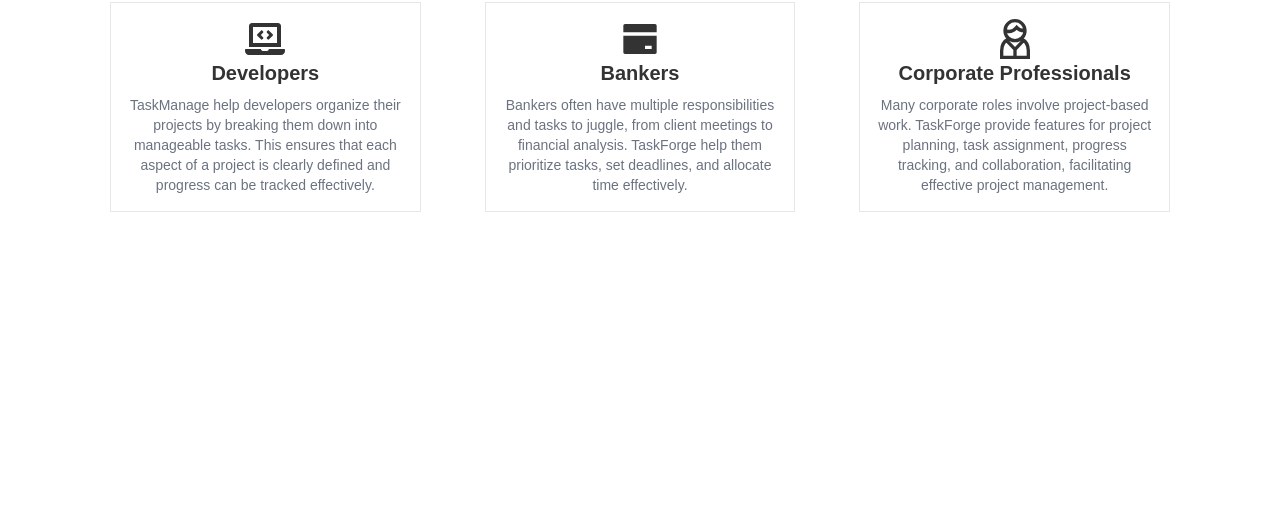
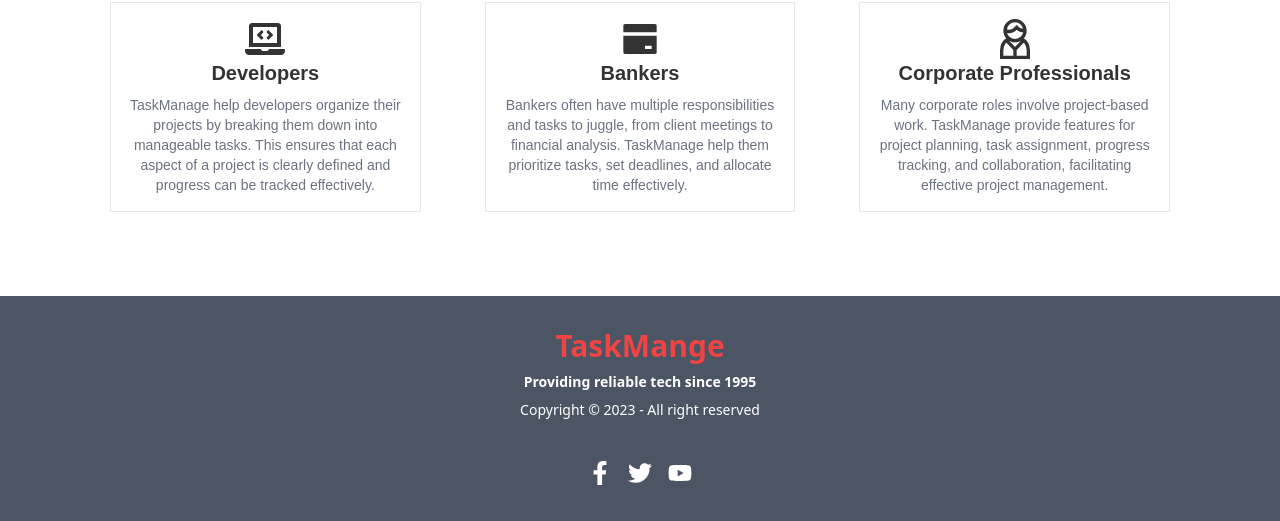
Before and after one commit to Tanvir-Ramim/todo-list-client, a React (Vite) app: page / in a window 1280 px wide. Shown: the part 994-1515 px from the top of the page. Before the commit the page ends 1290 px from the top, so only its background shows below. Built offline with nearby package versions, Linux system fonts and the light colour scheme.

Commit message:
footer add

```diff
--- /dev/null
+++ b/src/components/footer/Footer.jsx
@@ -0,0 +1,46 @@
+import { useEffect } from "react";
+import { Link } from "react-router-dom";
+import { FaFacebookF, FaTwitter, FaYoutube } from "react-icons/fa";
+import Aos from "aos";
+const Footer = () => {
+  useEffect(() => {
+    Aos.init({
+      duration: 1500,
+      easing: 'ease-out-cubic',
+    });
+  }, []);
+  return (
+    <div>
+      <div className="bg-gray-600">
+        <footer data-aos="fade-down" className="footer p-8 footer-center text-white">
+          <aside>
+            <p className="font-bold text-3xl text-red-500">TaskMange</p>
+            <p className="font-bold">Providing reliable tech since 1995</p>
+            <p>Copyright © 2023 - All right reserved</p>
+          </aside>
+
+          <div className="flex gap-4">
+            <Link to="#" className="text-2xl">
+              <button>
+                <FaFacebookF />
+              </button>
+            </Link>
+            <Link to="#" className="text-2xl">
+              <button>
+                <FaTwitter />
+              </button>
+            </Link>
+            <Link to="#" className="text-2xl">
+              <button>
+                <FaYoutube />
+              </button>
+            </Link>
+          </div>
+
+        </footer>
+      </div>
+    </div>
+  );
+};
+
+export default Footer;
--- a/src/layout/MainLayOut.jsx
+++ b/src/layout/MainLayOut.jsx
@@ -1,5 +1,6 @@
 import { Outlet } from "react-router-dom";
 import Navbar from "../components/navbar/Navbar";
+import Footer from "../components/footer/Footer";
 
 
 const MainLayOut = () => {
@@ -7,6 +8,7 @@
         <div>
             <Navbar></Navbar>
             <Outlet></Outlet>
+            <Footer></Footer>
         </div>
     );
 };
--- a/src/pages/home/Testimonials/Testimonials.jsx
+++ b/src/pages/home/Testimonials/Testimonials.jsx
@@ -26,12 +26,12 @@
                     <div className="p-4 text-center border">
                         <RiBankCardFill className="inline-block w-10 h-10" />
                         <h3 className="text-xl font-semibold mb-2">Bankers</h3>
-                        <p className="text-gray-500 text-sm">Bankers often have multiple responsibilities and tasks to juggle, from client meetings to financial analysis. TaskForge help them prioritize tasks, set deadlines, and allocate time effectively.</p>
+                        <p className="text-gray-500 text-sm">Bankers often have multiple responsibilities and tasks to juggle, from client meetings to financial analysis. TaskManage help them prioritize tasks, set deadlines, and allocate time effectively.</p>
                     </div>
                     <div className="p-4 text-center border">
                         <GrUserManager className="inline-block w-10 h-10" />
                         <h3 className="text-xl font-semibold mb-2">Corporate Professionals</h3>
-                        <p className="text-gray-500 text-sm">Many corporate roles involve project-based work. TaskForge provide features for project planning, task assignment, progress tracking, and collaboration, facilitating effective project management.</p>
+                        <p className="text-gray-500 text-sm">Many corporate roles involve project-based work. TaskManage provide features for project planning, task assignment, progress tracking, and collaboration, facilitating effective project management.</p>
                     </div>
                 </div>
             </div>
```
